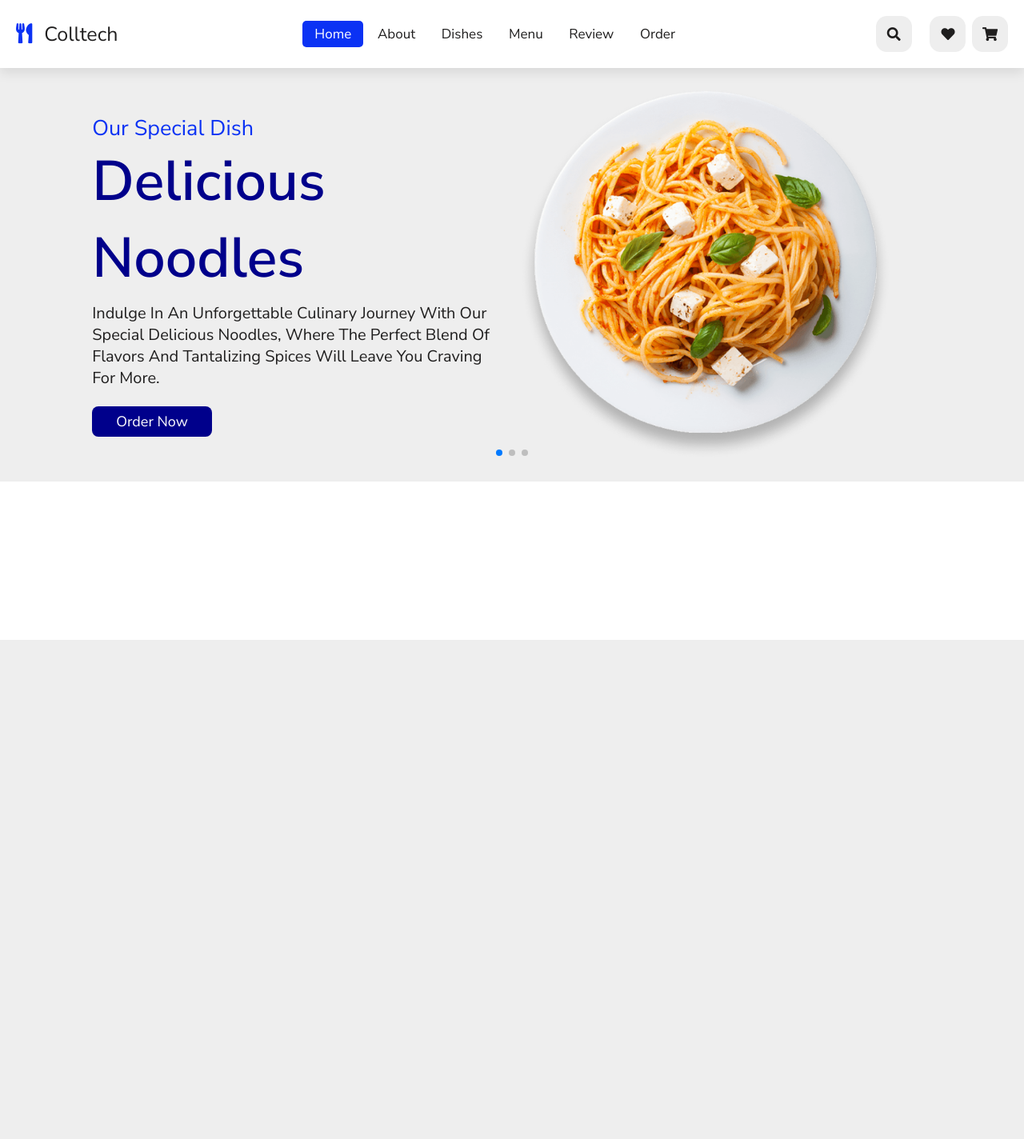
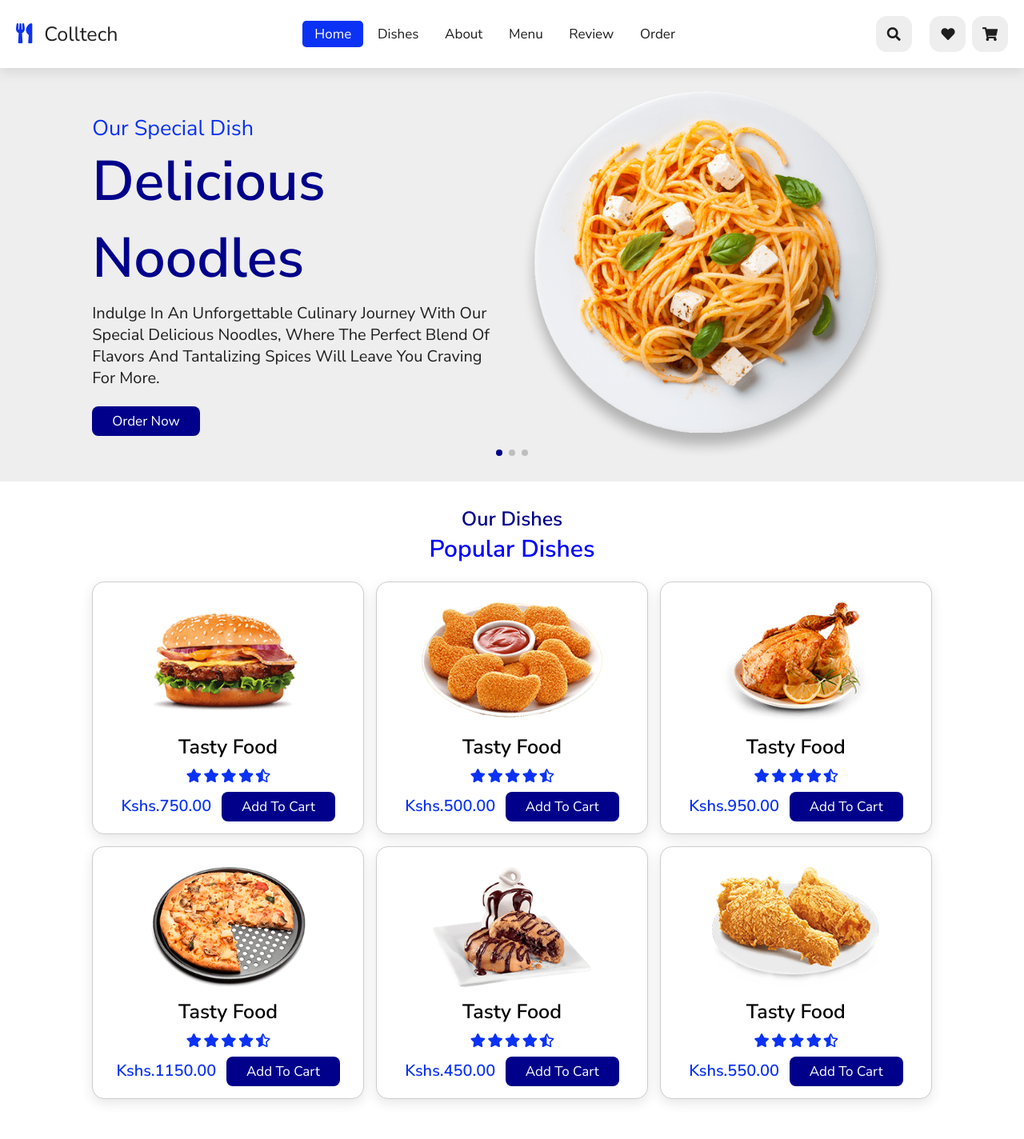
Before and after one commit to Collincehals/Food_restaurant_website, a Flask app: page / in a window 1280 px wide. Shown: the whole page at 80% size. Before the commit the page ends 800 px from the top, so only its background shows below. Run offline with Flask 3, Linux system fonts and the light colour scheme; some libraries are stand-ins or nearby versions.

Commit message:
Dishes section added and styled.

```diff
--- a/static/styles.css
+++ b/static/styles.css
@@ -20,6 +20,20 @@ section {
 }
 section:nth-child(even) {
   background:#eee;
+}
+
+.sub-heading {
+  text-align: center;
+  color:darkblue;
+  font-size:2.5rem;
+  padding-top:1rem;
+}
+.heading {
+  text-align: center;
+  color:blue;
+  font-size:3rem;
+  padding-bottom:2rem;
+  text-transform:capitalize;
 }
 
 :root {
@@ -132,19 +146,98 @@ header .icons #menu-bars {
   color:var(--black);
   margin-bottom:1.5rem;
 }
-.home .home-slider .slide .content .btn {
+.btn {
   display:inline-block;
-  font-size:1.8rem;
-  padding: .7rem 3rem;
+  font-size:1.7rem;
+  padding: .7rem 2.5rem;
   color:var(--white);
   background:darkblue;
   border-radius:.8rem;
 }
 
-.home .home-slider .slide .content .btn:hover {
+.btn:hover {
   background:var(--green);
-  letter-spacing:.2rem;
+  letter-spacing:.15rem;
 }
+
+.swiper-pagination-bullet-active {
+  background:darkblue;
+}
+.swiper-pagination-bullet-active:hover {
+  background:var(--green);
+}
+
+.dishes .card-container {
+  display:grid;
+  grid-template-columns:repeat(auto-fit, minmax(28rem, 1fr));
+  gap:1.5rem;
+  margin-bottom:3rem;
+}
+.dishes .card-container .card {
+  padding:1.5rem;
+  border:.1rem solid #ccc;
+  background:#fff;
+  box-shadow:var(--box-shadow);
+  text-align:center;
+  border-radius:1.5rem;
+  position: relative;
+  overflow:hidden;
+}
+.dishes .card-container .card .fa-heart,
+.dishes .card-container .card .fa-eye {
+  position:absolute;
+  width:5rem;
+  height:5rem;
+  top:1.5rem;
+  font-size:2rem;
+  color:darkblue;
+  background:#fff;
+  border-radius:50%;
+  line-height:5rem;
+}
+
+.dishes .card-container .card .fa-heart:hover,
+.dishes .card-container .card .fa-eye:hover {
+  color:var(--white);
+  background:var(--green);
+}
+
+.dishes .card-container .card .fa-heart {
+  right:-15rem;
+}
+.dishes .card-container .card .fa-eye {
+  left:-15rem;
+}
+
+.dishes .card-container .card:hover .fa-heart {
+  right:1.5rem;
+}
+.dishes .card-container .card:hover .fa-eye {
+  left:1.5rem;
+}
+
+.dishes .card-container .card img {
+  padding:1rem 0;
+  height:17rem;
+}
+.dishes .card-container .card h3 {
+  font-size:2.5rem;
+}
+.dishes .card-container .card .stars {
+  padding:1rem 0;
+}
+.dishes .card-container .card .stars i {
+  font-size:1.7rem;
+  color:var(--blue);
+}
+.dishes .card-container .card span {
+  font-size:2rem;
+  margin-right:1rem;
+  font-weight:bolder;
+  color:var(--blue);
+}
+
+
 
 
 
@@ -160,6 +253,10 @@ header .icons #menu-bars {
   header {
     padding:1rem 2rem;
   }
+  .dishes .card-container .card img {
+  width:100%;
+  height:auto;
+}
 }
 
 @media (max-width: 768px){
@@ -197,6 +294,9 @@ header .icons #menu-bars {
   header {
     padding:1rem 2.5rem;
   }
+  .home .home-slider .slide .content h3{
+  font-size:5rem;
+}
 }
 
 @media (max-width: 345px){
--- a/templates/home.html
+++ b/templates/home.html
@@ -21,8 +21,8 @@
 
 <nav class="navbar">
   <a class="active" href="/">Home</a>
+  <a href="/dishes">Dishes</a>
   <a href="/about">About</a>
-  <a href="/dishes">Dishes</a>
   <a href="/menu">Menu</a>
   <a href="/review">Review</a>
   <a href="/order">Order</a>
@@ -80,6 +80,109 @@
 </section>
 <!---Home section ends here --->
 
+<!---Dishes section starts here --->
+<section class="dishes" id="dishes">
+  <h3 class="sub-heading">Our Dishes</h3>
+  <h1 class="heading">Popular Dishes </h1>
+  <div class="card-container">
+   <div class="card">
+     <a href="#" class="fas fa-heart"></a>
+     <a href="#" class="fas fa-eye"></a>
+     <img src="static/dish-1.png">
+     <h3>Tasty Food </h3>
+     <div class="stars">
+       <i class="fas fa-star"></i>
+       <i class="fas fa-star"></i>
+       <i class="fas fa-star"></i>
+       <i class="fas fa-star"></i>
+       <i class="fas fa-star-half-alt"></i>
+     </div>
+     <span>Kshs.750.00</span>
+     <a href="#" class="btn" >Add to cart</a>
+   </div>
+
+    <div class="card">
+     <a href="#" class="fas fa-heart"></a>
+     <a href="#" class="fas fa-eye"></a>
+     <img src="static/dish-2.png">
+     <h3>Tasty Food </h3>
+     <div class="stars">
+       <i class="fas fa-star"></i>
+       <i class="fas fa-star"></i>
+       <i class="fas fa-star"></i>
+       <i class="fas fa-star"></i>
+       <i class="fas fa-star-half-alt"></i>
+     </div>
+     <span>Kshs.500.00</span>
+     <a href="#" class="btn" >Add to cart</a>
+   </div>
+
+    <div class="card">
+     <a href="#" class="fas fa-heart"></a>
+     <a href="#" class="fas fa-eye"></a>
+     <img src="static/dish-3.png">
+     <h3>Tasty Food </h3>
+     <div class="stars">
+       <i class="fas fa-star"></i>
+       <i class="fas fa-star"></i>
+       <i class="fas fa-star"></i>
+       <i class="fas fa-star"></i>
+       <i class="fas fa-star-half-alt"></i>
+     </div>
+     <span>Kshs.950.00</span>
+     <a href="#" class="btn" >Add to cart</a>
+   </div>
+
+    <div class="card">
+     <a href="#" class="fas fa-heart"></a>
+     <a href="#" class="fas fa-eye"></a>
+     <img src="static/dish-4.png">
+     <h3>Tasty Food </h3>
+     <div class="stars">
+       <i class="fas fa-star"></i>
+       <i class="fas fa-star"></i>
+       <i class="fas fa-star"></i>
+       <i class="fas fa-star"></i>
+       <i class="fas fa-star-half-alt"></i>
+     </div>
+     <span>Kshs.1150.00</span>
+     <a href="#" class="btn" >Add to cart</a>
+   </div>
+
+    <div class="card">
+     <a href="#" class="fas fa-heart"></a>
+     <a href="#" class="fas fa-eye"></a>
+     <img src="static/dish-5.png">
+     <h3>Tasty Food </h3>
+     <div class="stars">
+       <i class="fas fa-star"></i>
+       <i class="fas fa-star"></i>
+       <i class="fas fa-star"></i>
+       <i class="fas fa-star"></i>
+       <i class="fas fa-star-half-alt"></i>
+     </div>
+     <span>Kshs.450.00</span>
+     <a href="#" class="btn" >Add to cart</a>
+   </div>
+    <div class="card">
+     <a href="#" class="fas fa-heart"></a>
+     <a href="#" class="fas fa-eye"></a>
+     <img src="static/dish-6.png">
+     <h3>Tasty Food </h3>
+     <div class="stars">
+       <i class="fas fa-star"></i>
+       <i class="fas fa-star"></i>
+       <i class="fas fa-star"></i>
+       <i class="fas fa-star"></i>
+       <i class="fas fa-star-half-alt"></i>
+     </div>
+     <span>Kshs.550.00</span>
+     <a href="#" class="btn" >Add to cart</a>
+   </div>
+  </div>
+</section>
+<!---Dishes section ends here --->
+
 <script src="https://cdn.jsdelivr.net/npm/swiper@10/swiper-bundle.min.js"></script>
 </body>
 </html>
```
